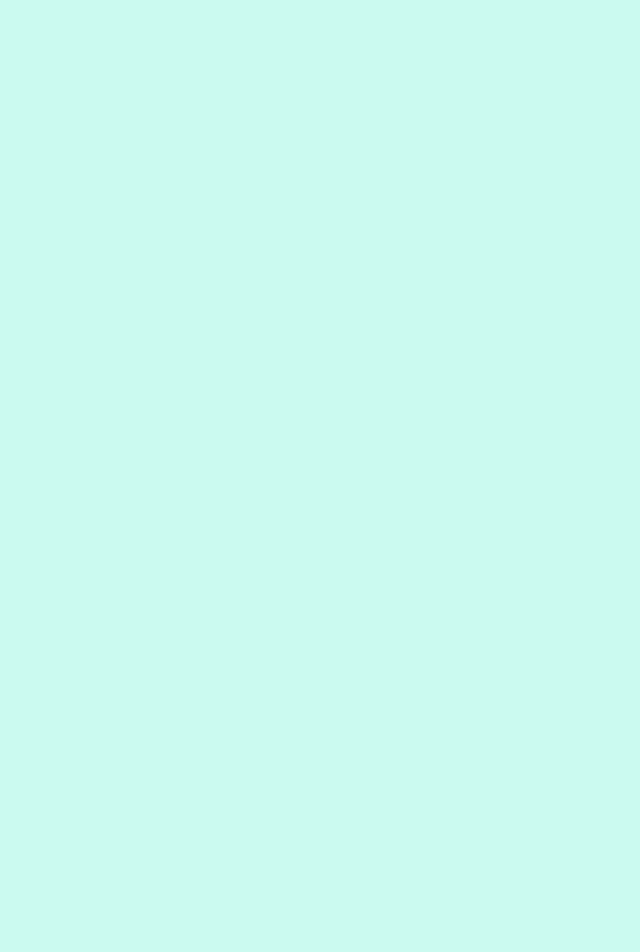
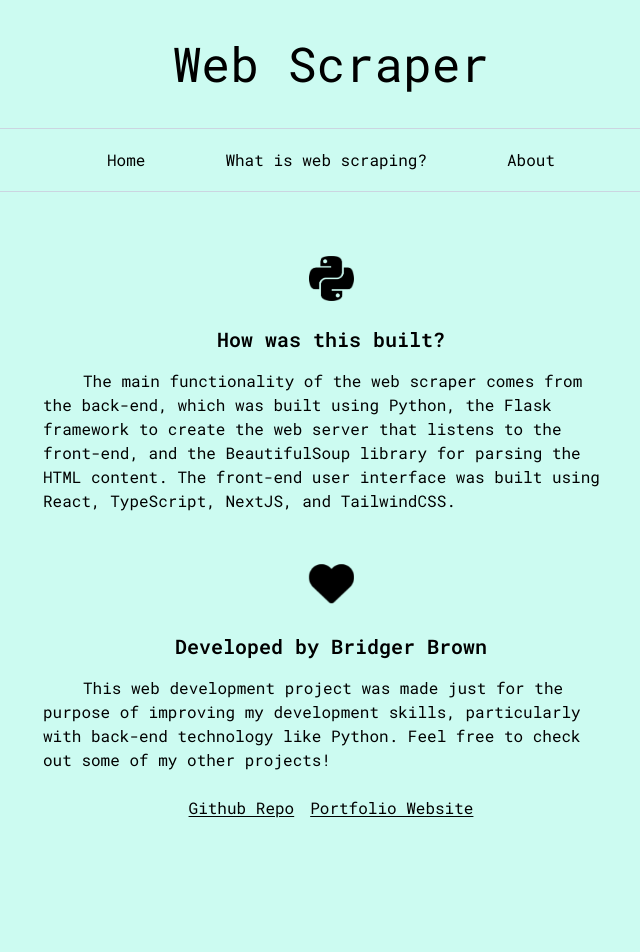
Before and after one commit to bridgerbrown/web-scraper-python, a Next.js app: page /about in a window 1280 px wide. Shown: the top 952 px of the page, without its empty margins (309-949 px from the left). Before the commit the page ends 800 px from the top, so only its background shows below. Built offline with nearby package versions, Linux system fonts and the light colour scheme.

Commit message:
about page done, p content for both pages written, icons, footer

```diff
--- a/app/about/page.tsx
+++ b/app/about/page.tsx
@@ -1,8 +1,74 @@
+import Footer from "@/components/Footer";
+import Navbar from "@/components/Navbar";
+import Image from "next/image";
 
 export default function About() {
+  const sectionCSS: string = `text-left mt-12 max-w-xl flex flex-col justify-center items-center`;
+  const imgCSS: string = `animate-bounce`;
+  const headingCSS: string = `mb-4 mt-6 text-xl font-semibold`;
+  const pCSS: string = `mb-2`;
+  const linkCSS: string = `hover:opacity-50 transition-opacity cursor-pointer underline-offset-2 underline`;
+
   return (
-    <div>
-
-    </div>
+    <main className="bg-teal-100 min-h-screen relative pb-60">
+      <Navbar />
+      <section className="mt-4 flex flex-col justify-center items-center">
+        <div className={sectionCSS}>
+          <Image
+            src={"/python.png"}
+            alt="code icon"
+            width={45}
+            height={45}
+            className=""
+          />
+          <h1 className={headingCSS}>
+            How was this built?
+          </h1>
+          <p className={pCSS}>
+            <span className="ml-10">The </span>
+            main functionality of the web scraper comes from the back-end, which was built using Python, the Flask framework to create the
+            web server that listens to the front-end, and the BeautifulSoup library for parsing the HTML content.
+            The front-end user interface was built using React, TypeScript, NextJS, and TailwindCSS.
+          </p>
+        </div>
+        <div className={sectionCSS}>
+          <Image
+            src={"/heart.png"}
+            alt="code icon"
+            width={45}
+            height={45}
+            className={imgCSS}
+          />
+          <h1 className={headingCSS}>
+            Developed by Bridger Brown
+          </h1>
+          <p className={pCSS}>
+            <span className="ml-10">This </span>
+            web development project was made just for the purpose of improving my
+            development skills, particularly with back-end technology like Python.
+            Feel free to check out some of my other projects!
+          </p>
+          <div className="flex space-x-4 mt-4">
+            <a
+              href="https://www.bridgerbrown.dev/"
+              target="_blank"
+              rel="noopener noreferrer"
+              className={linkCSS}
+            >
+              Github Repo
+            </a>
+            <a
+              href="https://www.bridgerbrown.dev/"
+              target="_blank"
+              rel="noopener noreferrer"
+              className={linkCSS}
+            >
+              Portfolio Website
+            </a>
+          </div>
+        </div>
+      </section>
+      <Footer />
+    </main>
   )
 };
--- a/app/how/page.tsx
+++ b/app/how/page.tsx
@@ -4,12 +4,12 @@ import Image from "next/image";
 
 export default function How() {
   const sectionCSS: string = `mt-12 max-w-xl flex flex-col justify-center items-center`;
-  const imgCSS: string = `hover:animate-spin cursor-pointer`;
+  const imgCSS: string = ``;
   const headingCSS: string = `text-center mb-4 mt-6 text-xl font-semibold`;
   const pCSS: string = ``;
 
   return (
-    <main className="bg-teal-100 relative pb-60">
+    <main className="bg-teal-100 min-h-screen relative pb-60">
       <Navbar />
       <section className="mt-4 flex flex-col justify-center items-center">
         <div className={sectionCSS}>
@@ -24,7 +24,9 @@ export default function How() {
             What is web scraping?
           </h1>
           <p className={pCSS}>
-            <span className="ml-10">Web</span> scraping is the process of extracting information, data, or content from websites. It involves using automated tools or scripts to access and retrieve data from web pages, often in a structured format, such as HTML or JSON. Web scraping allows you to gather data from multiple sources quickly and efficiently, without the need for manual copying and pasting.
+            <span className="ml-10">Web</span> scraping is the process of extracting information, data,
+            or content from websites. It involves using automated tools or scripts to access and retrieve data from web pages,
+            often in a structured format, such as HTML content like headings, images, or links.
           </p>
         </div>
         <div className={sectionCSS}>
@@ -39,24 +41,32 @@ export default function How() {
             What is the purpose?
           </h1>
           <p className={pCSS}>
-            <span className="ml-10">Web</span> scraping is the process of extracting information, data, or content from websites. It involves using automated tools or scripts to access and retrieve data from web pages, often in a structured format, such as HTML or JSON. Web scraping allows you to gather data from multiple sources quickly and efficiently, without the need for manual copying and pasting.
+            <span className="ml-10">Although</span> this simple web scraper was built just for hobby, web scrapers can make gathering
+            large amounts of data from websites very efficient and fast. Some real-world cases might be for companies to monitor
+            competitors' market data, news aggregators to gather articles, collecting data for academic research,
+             and even gathering data for AI (natural language processing and machine learning).
           </p>
         </div>
         <div className={sectionCSS}>
           <Image
-            src={"/python.png"}
+            src={"/mask.png"}
             alt="code icon"
-            width={45}
-            height={45}
+            width={50}
+            height={50}
             className={imgCSS}
           />
           <h1 className={headingCSS}>
-            How was this built?
+            Is this allowed?
           </h1>
           <p className={pCSS}>
-            <span className="ml-10">Web</span> scraping is the process of extracting information, data, or content from websites. It involves using automated tools or scripts to access and retrieve data from web pages, often in a structured format, such as HTML or JSON. Web scraping allows you to gather data from multiple sources quickly and efficiently, without the need for manual copying and pasting.
+            <span className="ml-10">Don't </span>
+            worry, with the basic data we're gathering, this web scraping is perfectly legal and the data is accessible to anyone
+            without web scraping by going into your browsers devtools or by right-clicking
+            on a page background and going to 'View Page Source'. But it is to be noted that using web scraping for deeper data gathering
+            can go beyond a websites terms of use, copyright, and the laws of privacy/personal data.
           </p>
         </div>
+
       </section>
       <Footer />
     </main>
--- a/components/StartSection.tsx
+++ b/components/StartSection.tsx
@@ -14,7 +14,7 @@ export default function StartSection(props: any) {
 
   return (
     <div className="flex flex-col justify-center items-center">
-      <h1 className="font-semibold text-3xl mb-14">
+      <h1 className="font-semibold text-3xl mb-12">
         Web Scraper
       </h1>
       <div className="mb-16 flex flex-col justify-center items-center">
```
Also changed, not shown: public/heart.png (added), public/mask.png (added).
